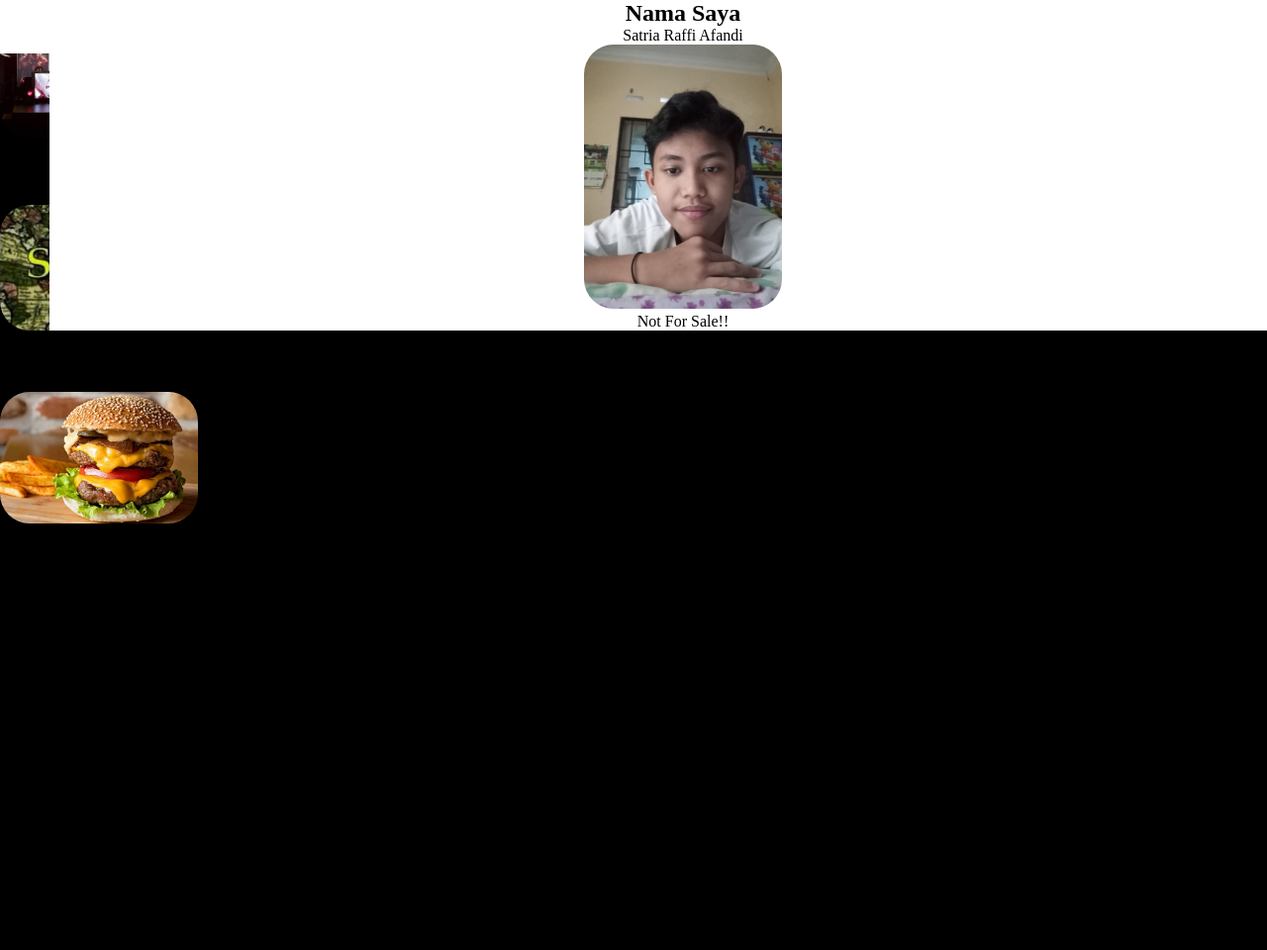
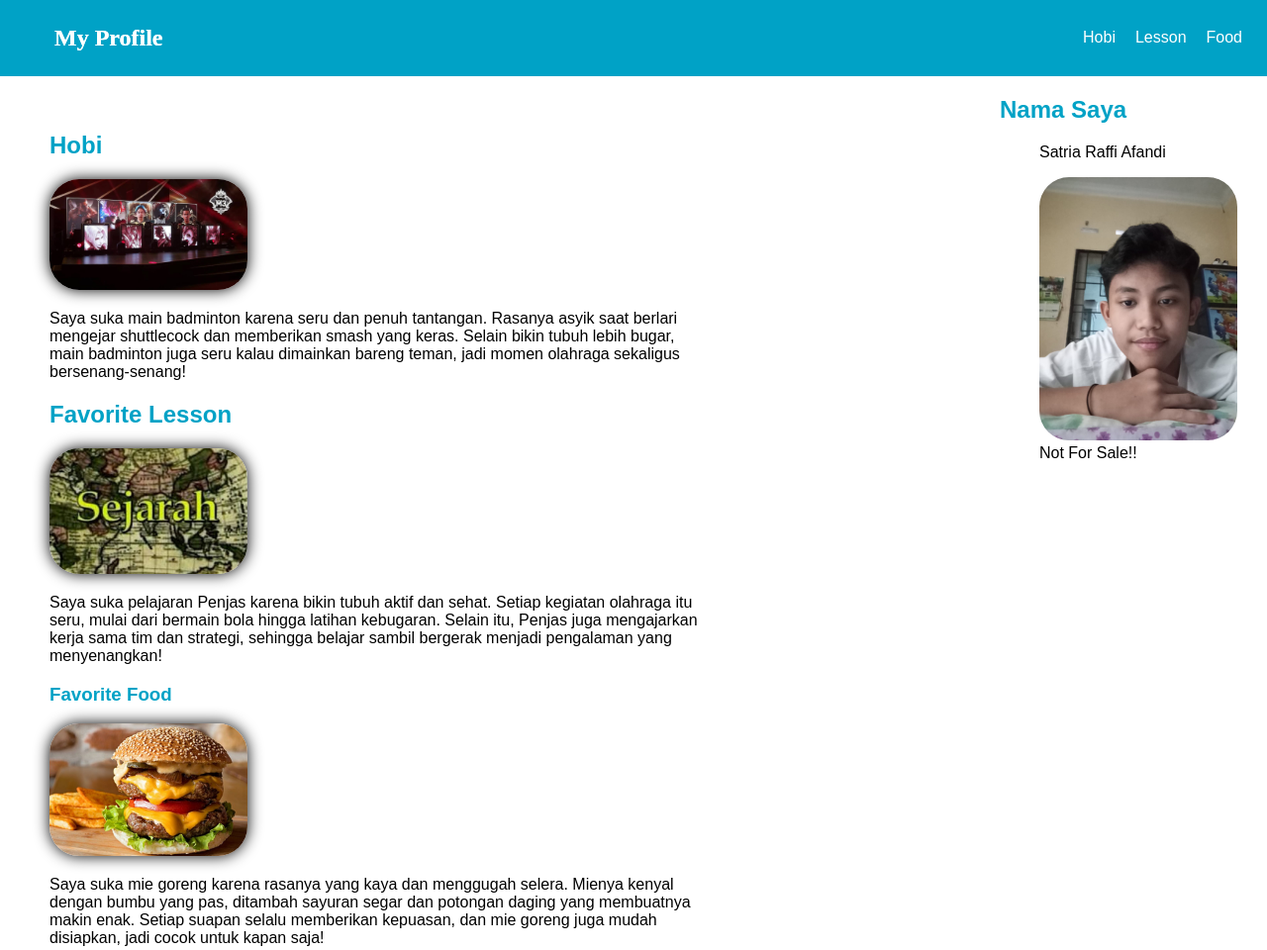
Before and after one commit to pojanZyz/TugasMp-Profile, a plain HTML site: page index.html in a window 1280 px wide. Shown: the top 960 px of the page at 99% size. Before the commit the page ends 800 px from the top, so only its background shows below. Drawn offline with Linux system fonts and the light colour scheme.

Commit message:
Update style.css

```diff
--- a/style.css
+++ b/style.css
@@ -1,74 +1,123 @@
-*{
-    margin: 0;
-    list-style-type: none;
-    text-decoration: none;
+* {
+    box-sizing: border-box;
   }
 
-body{
-    background-color: black;
+  body {
+    font-family: 'Quicksand', sans-serif;
+    margin: 0;
+    padding: 0;
   }
 
-header, nav{
-    background-color: white;
-    color: black;
-    text-align: center;
-    position: fixed;
-    min-width: 100vw;
+  h2,
+  h3 {
+    color: #00a2c6;
   }
 
-header h1{
-    padding: .6rem;
-    text-shadow: 0px 0px 10px ;
+  footer {
+    padding: 20px;
+    color: white;
+    background-color: #00a2c6;
+
+    text-align: center;
+    font-weight: bold;
   }
 
-nav a{
-    color: black;
-    text-shadow: 0px 0px 10px;
-    border-radius: 10px;
-    padding: .5rem;
-    transition: color .5s , text-shadow .5s ;
+  nav a {
+
+    font-weight: 400;
+    text-decoration: none;
+
+    color: white;
   }
 
-nav a:hover{
-    color: crimson;
-    text-shadow: 0px 0px 10px;
-    transition: color .5s, text-shadow .5s ;
+  nav a:hover {
+    font-weight: bold;
+  }
+
+  .profile header {
+    text-align: center;
+  }
+
+  .featured-image {
+    width: 100%;
+
+    object-fit: cover;
+    object-position: center;
+  }
+
+  .card {
+    box-shadow: 0 4px 8px 0 rgba(0, 0, 0, 0.2);
+    border-radius: 5px;
+
+    padding: 20px;
+    margin-top: 20px;
+  }
+
+  .jumbotron {
+    padding: 60px;
+    background-color: #00c8eb;
+    text-align: center;
+    color: white;
+  }
+
+  nav h1{
+    margin-left: 50px;
+    color: white;
+    font-family: serif;
+    text-shadow: 0px 0px 0px;
+    transition: text-shadow .2s ease-in-out;
+  }
+
+  nav h1:hover{
+    text-shadow: 0px 0px 10px ;
+    transition: text-shadow .2s ease-in-out;
+  }
+
+  nav li{
+    margin-right: 20px;
+  }
+
+  nav ul {
+    display: flex;
+    align-items: center;
+    list-style-type: none;
   }
 
   nav {
+    background-color: #00a2c6;
+    padding: 5px;
+    position: sticky;
     display: flex;
-    justify-content: space-evenly;
+    justify-content: space-between;
+    top: 0;
   }
 
-.hoby{
-    min-height: 85vh;
+  main {
+    padding: 20px;
+    padding-left: 50px;
+    overflow: auto;
   }
 
-.container{
-    color: white;
-    padding-top: 6.5rem;
-    text-align: center;
+  #content {
+    float: left;
+    width: 75%;
   }
 
-.text{
-    display: flex;
-    justify-content: center;
-}
-.text p{
-    margin-top: 20px;
-    width: 80vw;
+  aside {
+    float: right;
+    width: 25%;
+
+    padding-left: 20px;
   }
 
-.learn{
-    color: white;
-    min-height: 85vh;
+  header {
+    display: inline;
   }
 
-.containerLearn{
-    text-align: center;
+  @media screen and (max-width: 1000px) {
+    #content,
+    aside {
+      width: 100%;
+      padding: 0;
     }
-
-.food{
-    color: white;
-    min-height: 105vh;
   }
```
Lines whose indentation alone changed are shown as unchanged.
